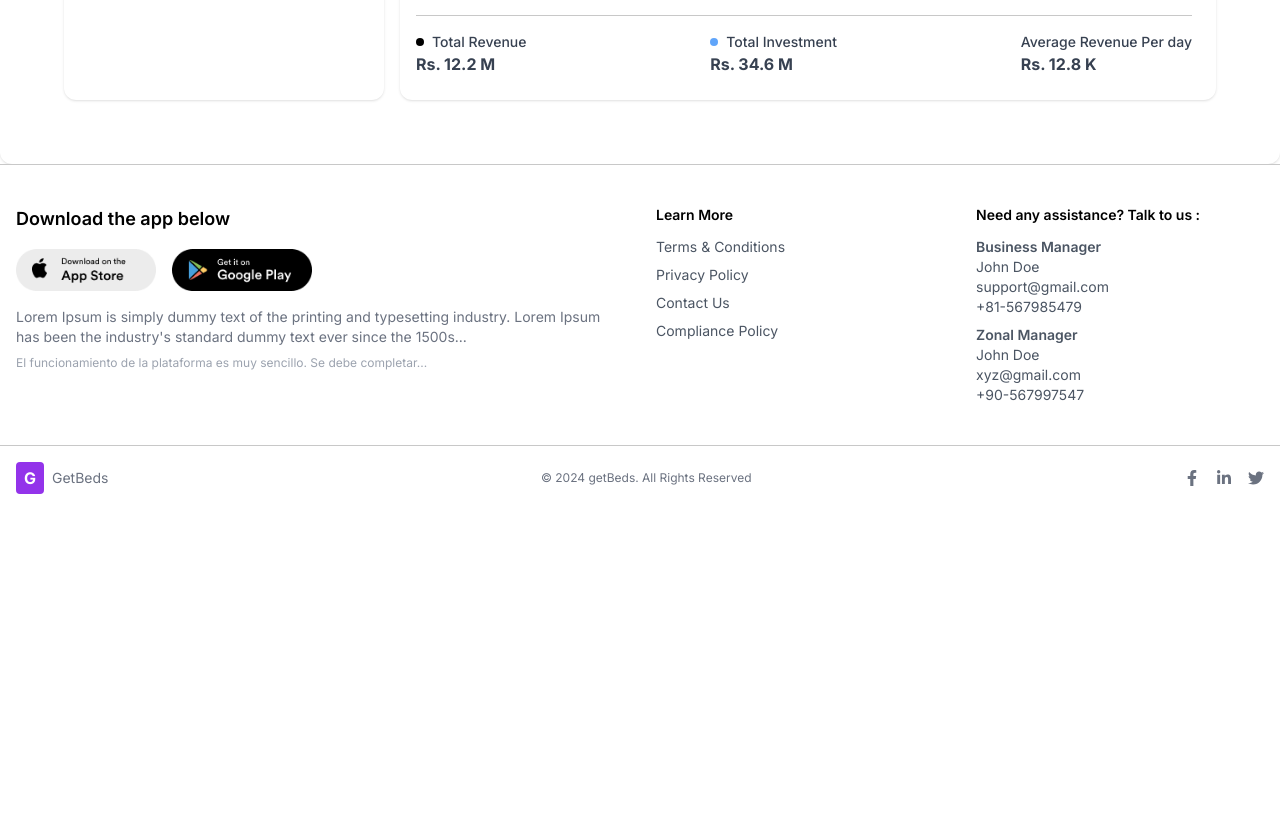
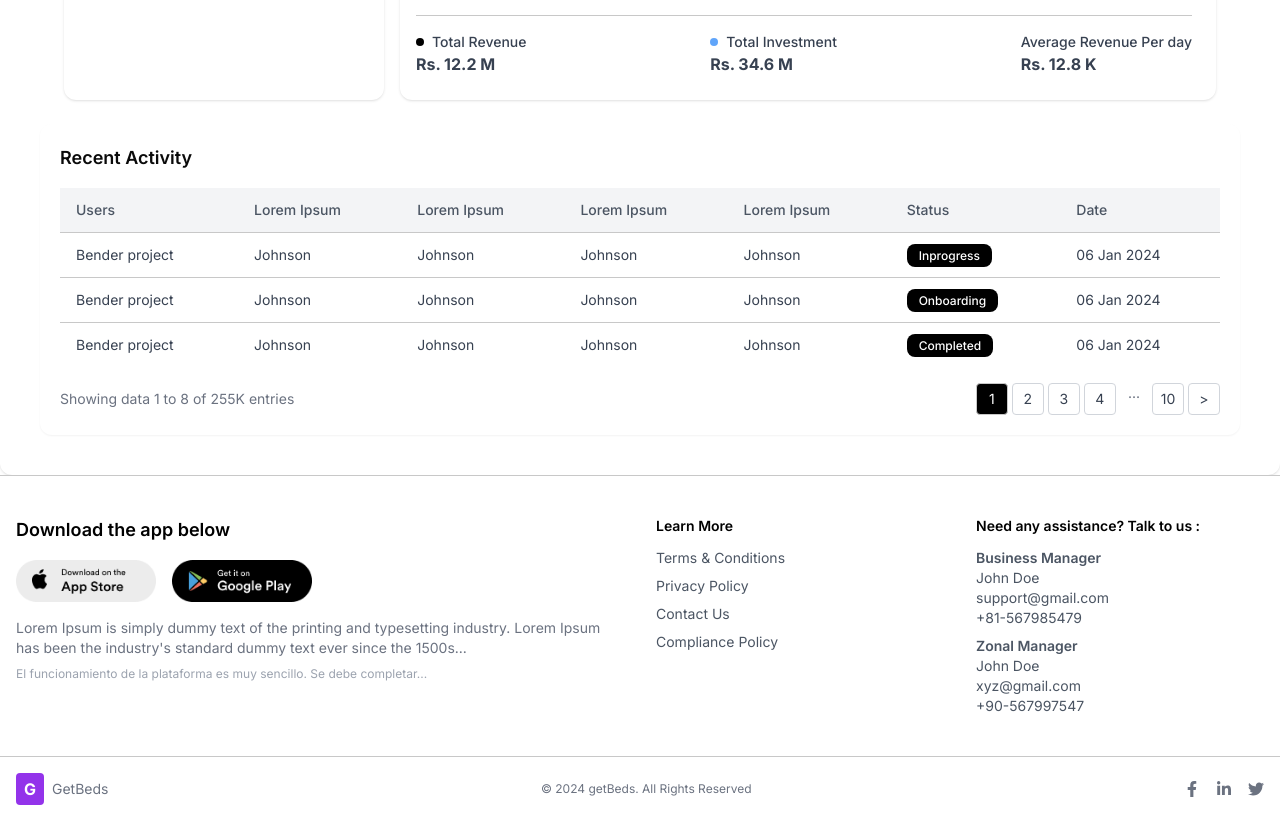
Before and after one commit to Sunil-jangid/getbeds-admin, a Next.js app: page /dashboard/CompanyiInsights in a window 1280 px wide. Shown: the part 1380-2201 px from the top of the page. Before the commit the page ends 1890 px from the top, so only its background shows below. Built offline with nearby package versions, Linux system fonts and the light colour scheme.

Commit message:
updation

```diff
--- a/src/app/dashboard/CompanyiInsights/page.tsx
+++ b/src/app/dashboard/CompanyiInsights/page.tsx
@@ -7,6 +7,17 @@ import {
 import { Bed, Ambulance, Microscope, Stethoscope, PlusCircle ,Users, CreditCard, UserPlus2} from "lucide-react";
 import { ChevronDown } from "lucide-react";
 // Services data
+const activityData = [
+  { project: "Bender project", user1: "Johnson", user2: "Johnson", user3: "Johnson", user4: "Johnson", status: "Inprogress", date: "06 Jan 2024" },
+  { project: "Bender project", user1: "Johnson", user2: "Johnson", user3: "Johnson", user4: "Johnson", status: "Onboarding", date: "06 Jan 2024" },
+  { project: "Bender project", user1: "Johnson", user2: "Johnson", user3: "Johnson", user4: "Johnson", status: "Completed", date: "06 Jan 2024" },
+];
+
+const statusColors: { [key: string]: string } = {
+  Inprogress: "bg-black text-white",
+  Onboarding: "bg-black text-white",
+  Completed: "bg-black text-white",
+};
 const services = [
   {
     name: "Hospital Bed Booking",
@@ -111,6 +122,8 @@ export default function DashboardChart() {
     setIsOpen(false);
     // You can trigger chart data update here if needed
   };
+  const [currentPage, setCurrentPage] = useState(1);
+  const pageCount = 10;
   return (
     <div className="p-10 bg-white rounded-xl shadow">
       <div className="grid grid-cols-2 md:grid-cols-3 lg:grid-cols-5 gap-4 mb-6">
@@ -327,6 +340,64 @@ export default function DashboardChart() {
         </div>
       </div>
     </div>
+    <div className="bg-white rounded-xl p-5 shadow-sm">
+      <h3 className="font-semibold text-lg mb-4">Recent Activity</h3>
+      <div className="overflow-x-auto">
+        <table className="min-w-full text-sm text-left border-collapse">
+          <thead className="bg-gray-100 text-gray-600">
+            <tr>
+              <th className="px-4 py-3 font-medium">Users</th>
+              <th className="px-4 py-3 font-medium">Lorem Ipsum</th>
+              <th className="px-4 py-3 font-medium">Lorem Ipsum</th>
+              <th className="px-4 py-3 font-medium">Lorem Ipsum</th>
+              <th className="px-4 py-3 font-medium">Lorem Ipsum</th>
+              <th className="px-4 py-3 font-medium">Status</th>
+              <th className="px-4 py-3 font-medium">Date</th>
+            </tr>
+          </thead>
+          <tbody className="text-gray-700">
+            {activityData.map((item, index) => (
+              <tr key={index} className="border-t">
+                <td className="px-4 py-3">{item.project}</td>
+                <td className="px-4 py-3">{item.user1}</td>
+                <td className="px-4 py-3">{item.user2}</td>
+                <td className="px-4 py-3">{item.user3}</td>
+                <td className="px-4 py-3">{item.user4}</td>
+                <td className="px-4 py-3">
+                  <span className={`px-3 py-1 rounded-lg text-xs font-medium ${statusColors[item.status]}`}>
+                    {item.status}
+                  </span>
+                </td>
+                <td className="px-4 py-3">{item.date}</td>
+              </tr>
+            ))}
+          </tbody>
+        </table>
+      </div>
+
+      {/* Pagination */}
+      <div className="flex items-center justify-between mt-4 text-sm text-gray-500">
+        <span>Showing data 1 to 8 of 255K entries</span>
+        <div className="flex space-x-1">
+          {[1, 2, 3, 4].map((page) => (
+            <button
+              key={page}
+              onClick={() => setCurrentPage(page)}
+              className={`w-8 h-8 rounded border text-sm ${
+                currentPage === page
+                  ? "bg-black text-white"
+                  : "text-gray-700 bg-white border-gray-300"
+              }`}
+            >
+              {page}
+            </button>
+          ))}
+          <span className="px-2">...</span>
+          <button className="w-8 h-8 border border-gray-300 rounded text-gray-700">{pageCount}</button>
+          <button className="w-8 h-8 border border-gray-300 rounded text-gray-700">{">"}</button>
+        </div>
+      </div>
+    </div>
     </div>
   );
 }
```
